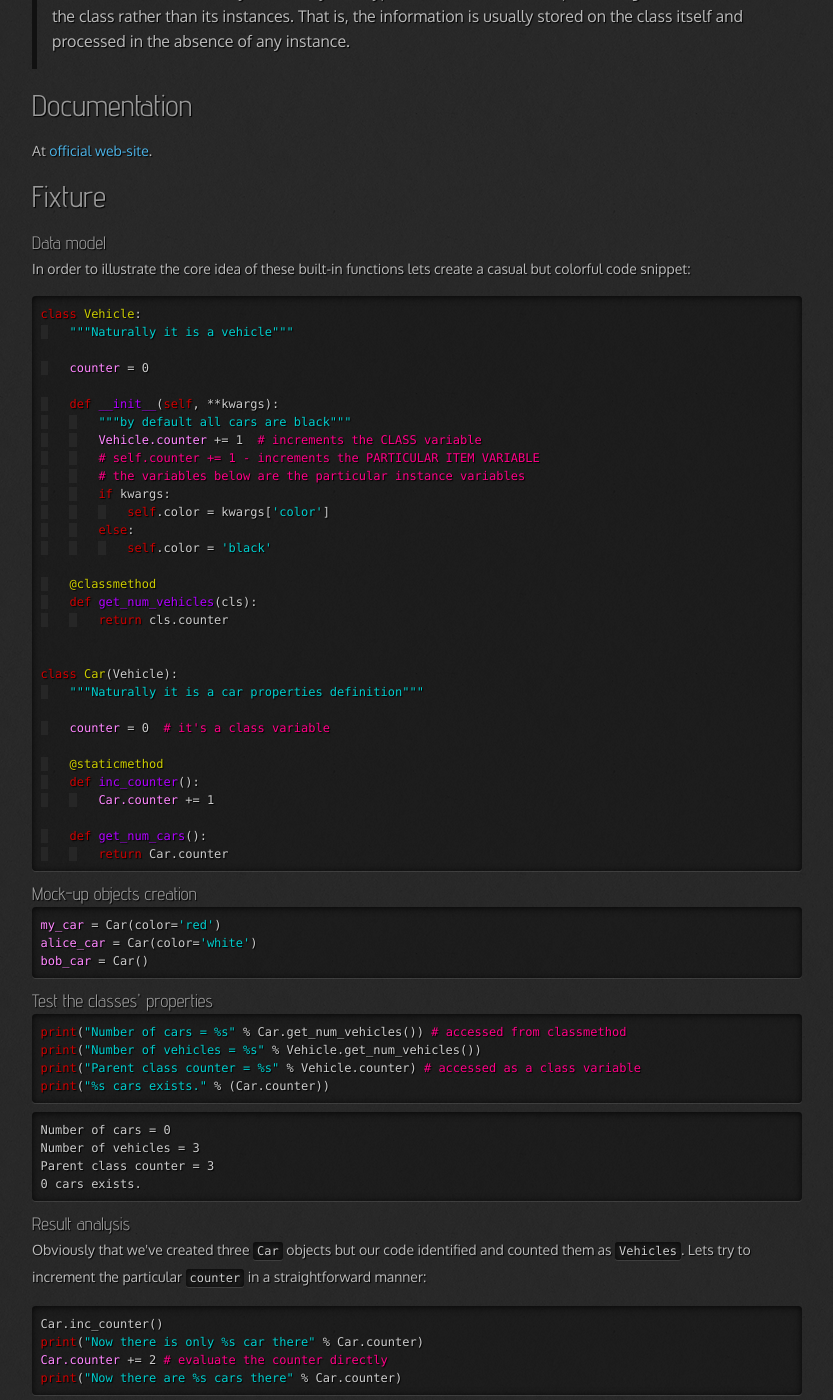
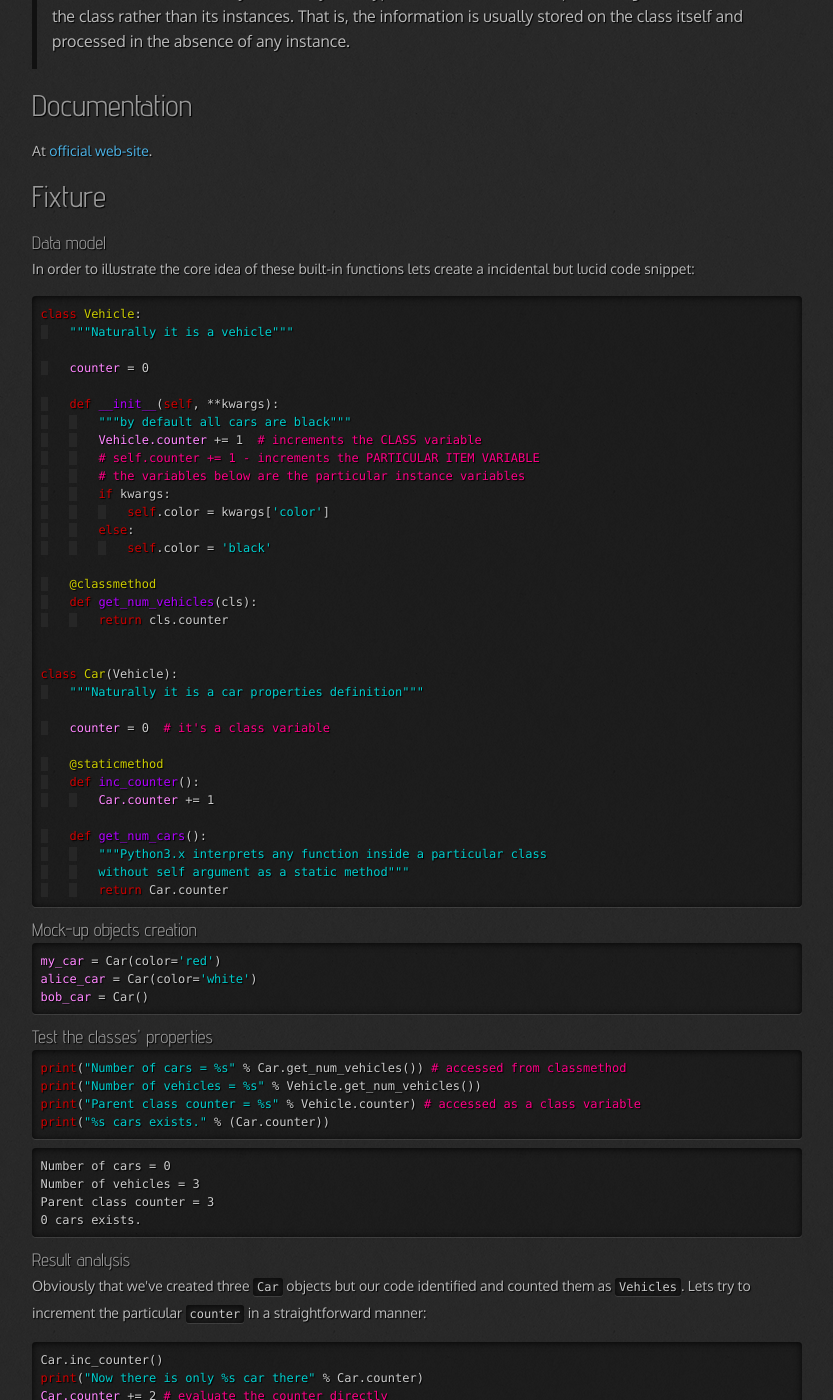
Before and after one commit to 0--key/0--key.github.io, a Jekyll site: the page built from _posts/2016-09-15-python-classmethod-and-staticmethod.html, in a window 1280 px wide and 1400 px high, scrolled down 531 px. Shown: the whole window, without its empty margins (23-856 px from the left). Built offline with Jekyll 4.4.1, drawn with Linux system fonts in a browser that asks for light colours; nearby versions of some CDN libraries; comment, search, counter and statistics services are not loaded.

Commit message:
Several necessary addition

```diff
--- a/_posts/2016-09-15-python-classmethod-and-staticmethod.html
+++ b/_posts/2016-09-15-python-classmethod-and-staticmethod.html
@@ -64,7 +64,7 @@ At <a href="https://docs.python.org/3/library/functions.html">official web-site<
 <div class="outline-text-3" id="text-orgheadline4">
 <p>
 In order to illustrate the core idea of these built-in functions lets
-create a casual but colorful code snippet:
+create a incidental but lucid code snippet:
 </p>
 <div class="org-src-container">
 
@@ -98,6 +98,8 @@ create a casual but colorful code snippet:
 <span style="color: #00ff00; background-color: #262626;"> </span>   <span style="color: #00ff00; background-color: #262626;"> </span>   <span style="color: #ff87ff;">Car.counter</span> += 1
 
 <span style="color: #00ff00; background-color: #262626;"> </span>   <span style="color: #cd0000;">def</span> <span style="color: #af00ff;">get_num_cars</span>():
+<span style="color: #00ff00; background-color: #262626;"> </span>   <span style="color: #00ff00; background-color: #262626;"> </span>   <span style="color: #00cdcd;">"""Python3.x interprets any function inside a particular class</span>
+<span style="color: #00ff00; background-color: #262626;"> </span><span style="color: #00cdcd;">   </span><span style="color: #00ff00; background-color: #262626;"> </span><span style="color: #00cdcd;">   without self argument as a static method"""</span>
 <span style="color: #00ff00; background-color: #262626;"> </span>   <span style="color: #00ff00; background-color: #262626;"> </span>   <span style="color: #cd0000;">return</span> Car.counter
 </pre>
 </div>
```
